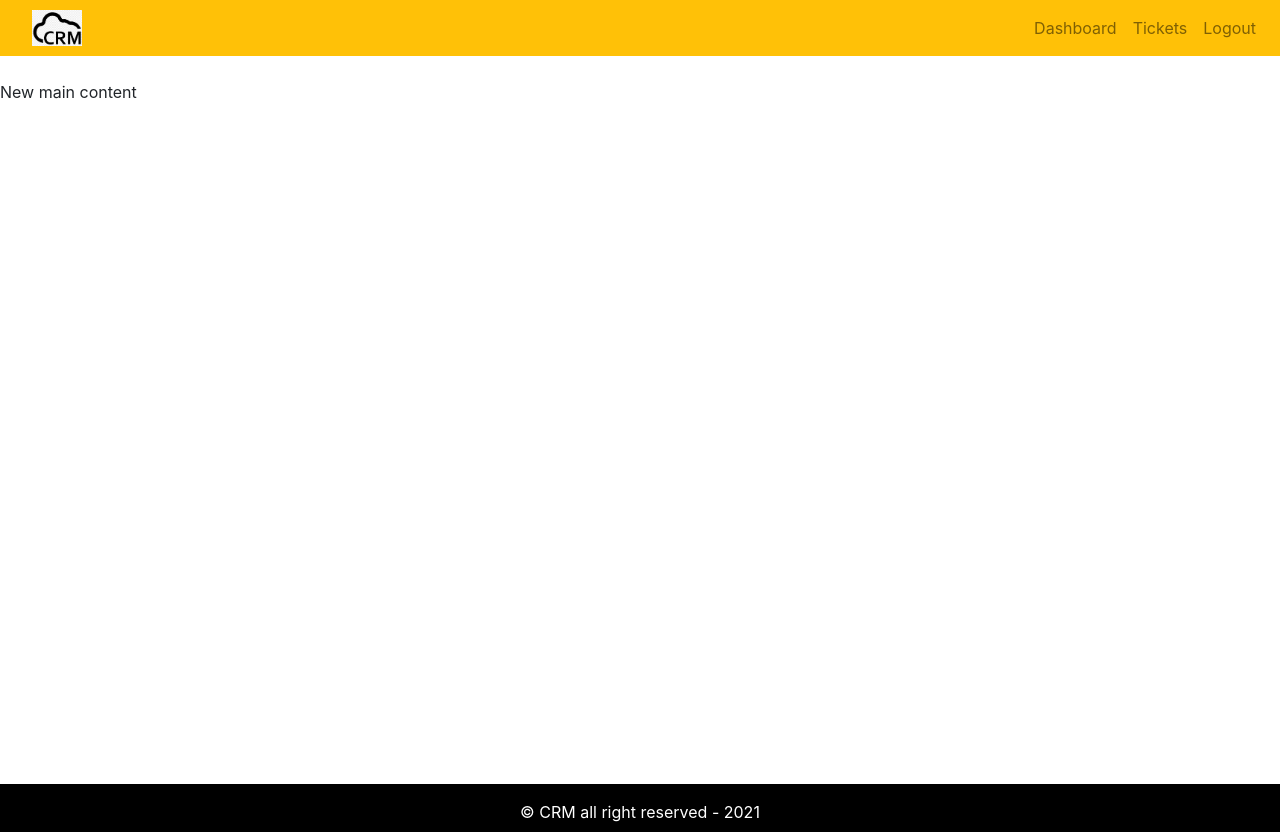
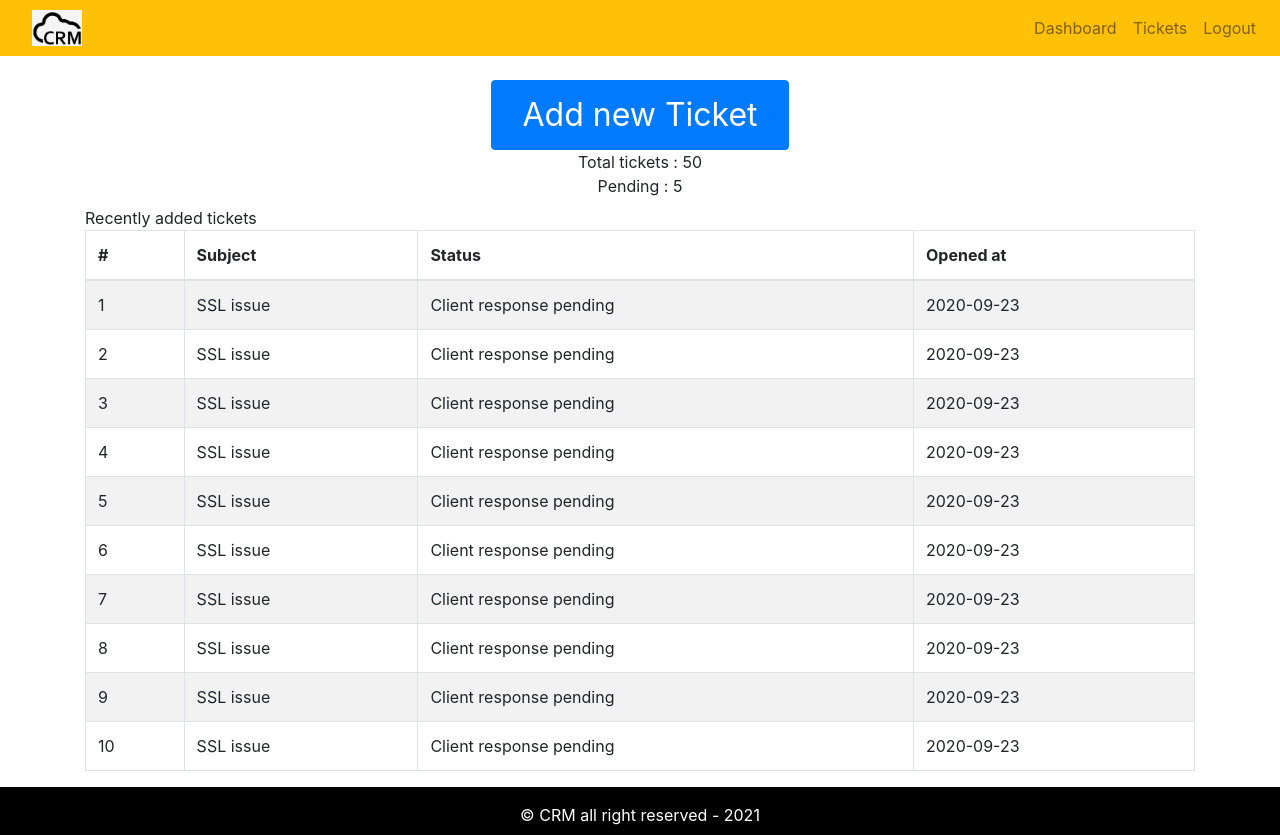
Before and after one commit to Siddiquechengapra/crm-frontend, a React (Create React App) app: page / in a window 1280 px wide. Built offline with nearby package versions, Linux system fonts and the light colour scheme.

Commit message:
dashboard page added

```diff
--- a/src/App.js
+++ b/src/App.js
@@ -3,13 +3,17 @@ import './App.css';
 import {Button} from "react-bootstrap"
 import { Entry } from './Pages/entry/entry.js';
 import { Defaultlayout } from './Layout/Defaultlayout';
+import Dashboard from './Pages/dashboard/Dashboard';
+
 
 
 function App() {
   return (
     <div className="App">
      {/* <Entry /> */}
-     <Defaultlayout>New main content</Defaultlayout>
+     <Defaultlayout>
+       <Dashboard />
+    </Defaultlayout>
     </div>
   );
 }
--- /dev/null
+++ b/src/Assets/data/dummy-tickets.json
@@ -0,0 +1,79 @@
+[
+    {
+      "id": 1,
+      "subject": "Email   certificate expired",
+      "status": "Client response pending",
+      "addedAt": "2020-09-23",
+      "history": [
+        {
+          "date": "20-10-10",
+          "message": "sjflsjl",
+          "messageBy": "client"
+        },
+        {
+          "date": "20-10-10",
+          "message": "sjflsjl",
+          "messageBy": "operator"
+        },
+        {
+          "date": "20-10-10",
+          "message": "sjflsjl",
+          "messageBy": "client"
+        }
+      ]
+    },
+    {
+      "id": 2,
+      "subject": "Issue with Email certificate",
+      "status": "Client response pending",
+      "addedAt": "2020-09-23"
+    },
+    {
+      "id": 3,
+      "subject": "Issue app crashing",
+      "status": "Client response pending",
+      "addedAt": "2020-09-23"
+    },
+    {
+      "id": 4,
+      "subject": "Issue with ssl certificate",
+      "status": "Client response pending",
+      "addedAt": "2020-09-23"
+    },
+    {
+      "id": 5,
+      "subject": "Issue with ssl certificate",
+      "status": "Client response pending",
+      "addedAt": "2020-09-23"
+    },
+    {
+      "id": 6,
+      "subject": "Issue with ssl certificate",
+      "status": "Client response pending",
+      "addedAt": "2020-09-23"
+    },
+    {
+      "id": 7,
+      "subject": "Issue with ssl certificate",
+      "status": "Client response pending",
+      "addedAt": "2020-09-23"
+    },
+    {
+      "id": 8,
+      "subject": "Issue with ssl certificate",
+      "status": "Client response pending",
+      "addedAt": "2020-09-23"
+    },
+    {
+      "id": 9,
+      "subject": "Issue with ssl certificate",
+      "status": "Client response pending",
+      "addedAt": "2020-09-23"
+    },
+    {
+      "id": 10,
+      "subject": "Issue with ssl certificate",
+      "status": "Client response pending",
+      "addedAt": "2020-09-23"
+    }
+]
--- /dev/null
+++ b/src/Components/Tickettable.js
@@ -0,0 +1,33 @@
+import React from 'react'
+import {Table} from "react-bootstrap"
+
+export const Tickettable = ({tickets}) => {
+    return (
+        <Table striped bordered hover>
+            <thead>
+                <tr>
+
+                    <th>#</th>
+                    <th>Subject</th>
+                    <th>Status</th>
+                    <th>Opened at</th>
+
+                </tr>
+            </thead>
+            <tbody>
+            {tickets.length ?tickets.map((item)=>(
+                <tr key={item.id}>
+
+                    <td>{item.id}</td>
+                    <td>SSL issue</td>
+                    <td>{item.status}</td>
+                    <td>{item.addedAt}</td>
+                </tr>
+
+
+            )) : <tr> <td colSpan="4" className="text-center" >No Tickets to display</td></tr> }
+
+            </tbody>
+        </Table>
+    )
+}
--- /dev/null
+++ b/src/Pages/dashboard/Dashboard.js
@@ -0,0 +1,40 @@
+import React from 'react'
+import {Container , Row, Col, Button} from "react-bootstrap"
+import { Tickettable } from '../../Components/Tickettable'
+import tickets from "../../Assets/data/dummy-tickets.json"
+
+export default function Dashboard() {
+    return (
+       <Container>
+           <Row>
+               <Col className="text-center">
+                <Button style={{'font-size':'2rem','padding':'10px 30px'}}>Add new Ticket</Button>
+               </Col>
+
+           </Row>
+           <Row>
+               <Col className="text-center">
+                <div>
+                    Total tickets : 50
+                </div>
+                <div>
+                    Pending : 5
+                </div>
+               </Col>
+
+           </Row>
+           <Row>
+               <Col className="mt-2">
+                Recently added tickets
+               </Col>
+
+           </Row>
+           <Row>
+               <Col className="recent-ticket ">
+                <Tickettable tickets={tickets} />
+               </Col>
+
+           </Row>
+       </Container>
+    )
+}
```
Also changed, not shown: 1 other file (tests, documents, lock files or other folders).
